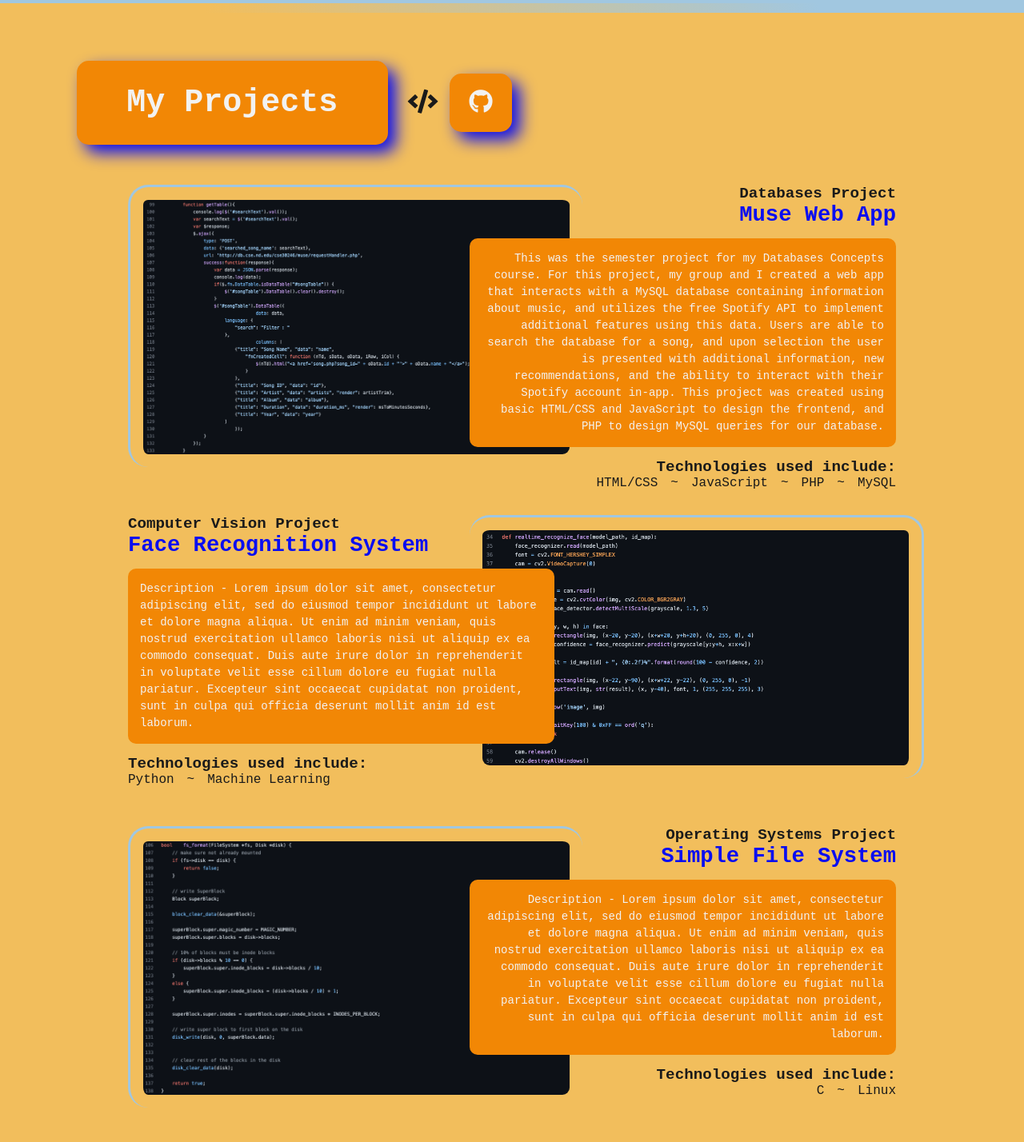
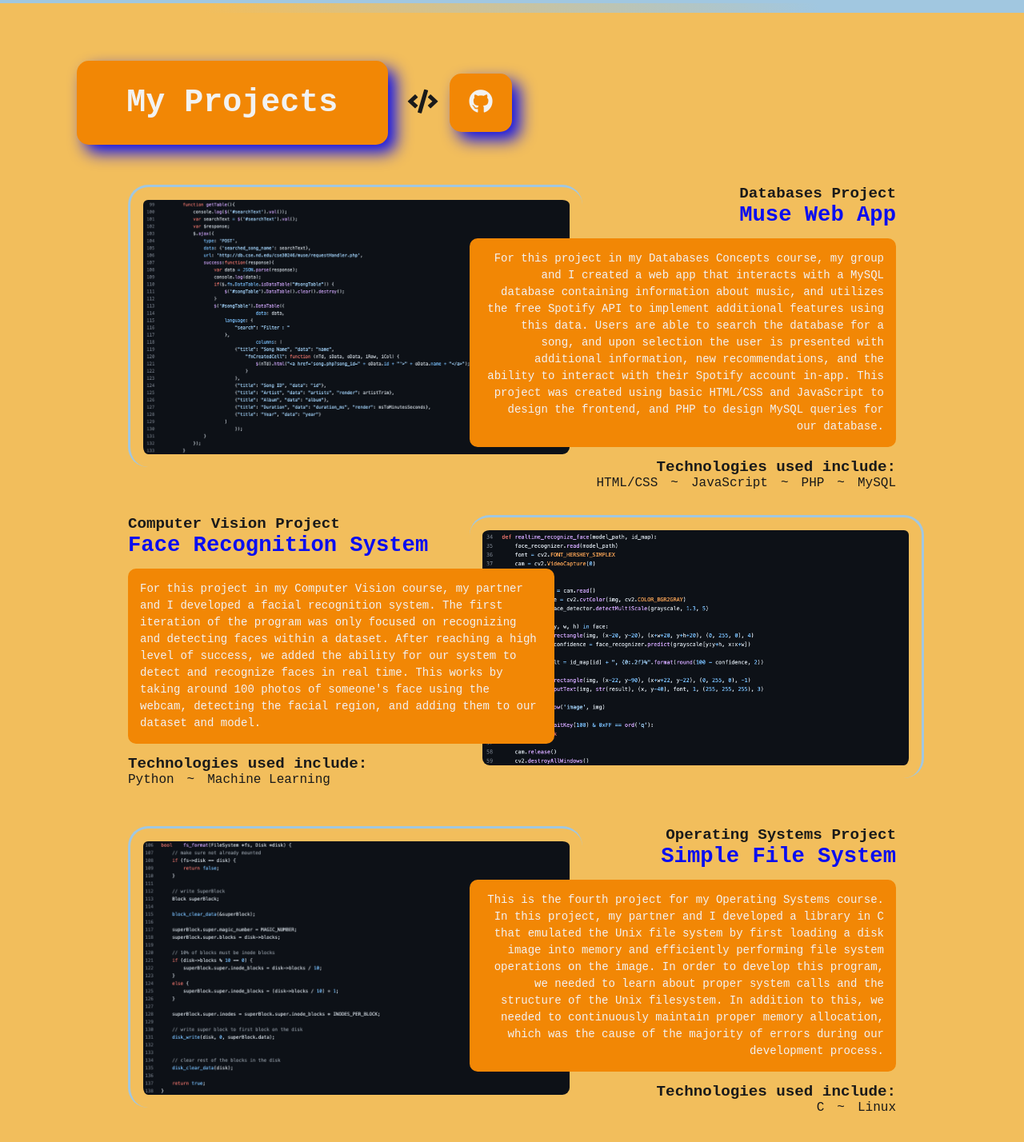
Before and after one commit to tfitzpatrick0/MyWebsite, a React (Create React App) app: page / in a window 1280 px wide. Shown: the part 1513-2941 px from the top of the page at 80% size. Built offline with nearby package versions, Linux system fonts and the light colour scheme.

Commit message:
cv and os projecst

```diff
--- a/src/components/Projects/index.jsx
+++ b/src/components/Projects/index.jsx
@@ -57,16 +57,15 @@ function Projects() {
               className="project-overlay"
               css={{ color: colors.white, backgroundColor: colors.orange }}
             >
-              This was the semester project for my Databases Concepts course.
-              For this project, my group and I created a web app that interacts
-              with a MySQL database containing information about music, and
-              utilizes the free Spotify API to implement additional features
-              using this data. Users are able to search the database for a song,
-              and upon selection the user is presented with additional
-              information, new recommendations, and the ability to interact with
-              their Spotify account in-app. This project was created using basic
-              HTML/CSS and JavaScript to design the frontend, and PHP to design
-              MySQL queries for our database.
+              For this project in my Databases Concepts course, my group and I
+              created a web app that interacts with a MySQL database containing
+              information about music, and utilizes the free Spotify API to
+              implement additional features using this data. Users are able to
+              search the database for a song, and upon selection the user is
+              presented with additional information, new recommendations, and
+              the ability to interact with their Spotify account in-app. This
+              project was created using basic HTML/CSS and JavaScript to design
+              the frontend, and PHP to design MySQL queries for our database.
             </p>
             <h4 css={{ color: colors.black }}>Technologies used include:</h4>
             <ul css={{ color: colors.black }}>
@@ -97,14 +96,14 @@ function Projects() {
               className="project-overlay"
               css={{ color: colors.white, backgroundColor: colors.orange }}
             >
-              Description - Lorem ipsum dolor sit amet, consectetur adipiscing
-              elit, sed do eiusmod tempor incididunt ut labore et dolore magna
-              aliqua. Ut enim ad minim veniam, quis nostrud exercitation ullamco
-              laboris nisi ut aliquip ex ea commodo consequat. Duis aute irure
-              dolor in reprehenderit in voluptate velit esse cillum dolore eu
-              fugiat nulla pariatur. Excepteur sint occaecat cupidatat non
-              proident, sunt in culpa qui officia deserunt mollit anim id est
-              laborum.
+              For this project in my Computer Vision course, my partner and I
+              developed a facial recognition system. The first iteration of the
+              program was only focused on recognizing and detecting faces within
+              a dataset. After reaching a high level of success, we added the
+              ability for our system to detect and recognize faces in real time.
+              This works by taking around 100 photos of someone's face using the
+              webcam, detecting the facial region, and adding them to our
+              dataset and model.
             </p>
             <h4 css={{ color: colors.black }}>Technologies used include:</h4>
             <ul css={{ color: colors.black }}>
@@ -135,14 +134,15 @@ function Projects() {
               className="project-overlay"
               css={{ color: colors.white, backgroundColor: colors.orange }}
             >
-              Description - Lorem ipsum dolor sit amet, consectetur adipiscing
-              elit, sed do eiusmod tempor incididunt ut labore et dolore magna
-              aliqua. Ut enim ad minim veniam, quis nostrud exercitation ullamco
-              laboris nisi ut aliquip ex ea commodo consequat. Duis aute irure
-              dolor in reprehenderit in voluptate velit esse cillum dolore eu
-              fugiat nulla pariatur. Excepteur sint occaecat cupidatat non
-              proident, sunt in culpa qui officia deserunt mollit anim id est
-              laborum.
+              This is the fourth project for my Operating Systems course. In
+              this project, my partner and I developed a library in C that
+              emulated the Unix file system by first loading a disk image into
+              memory and efficiently performing file system operations on the
+              image. In order to develop this program, we needed to learn about
+              proper system calls and the structure of the Unix filesystem. In
+              addition to this, we needed to continuously maintain proper memory
+              allocation, which was the cause of the majority of errors during
+              our development process.
             </p>
             <h4 css={{ color: colors.black }}>Technologies used include:</h4>
             <ul css={{ color: colors.black }}>
```
